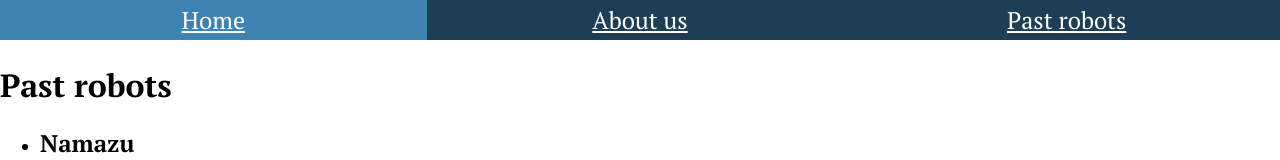
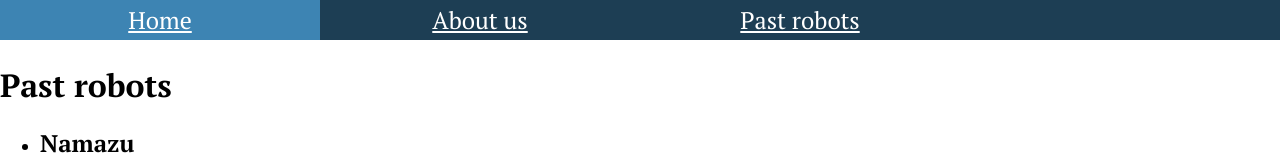
Before and after one commit to FCSRobotics/frc-website-23, a SvelteKit app: page /past-robots in a window 1280 px wide. Shown: the top 160 px of the page. Built offline with nearby package versions, Linux system fonts and the light colour scheme.

Commit message:
adsfjkdjlskfjldk

```diff
--- a/src/routes/+layout.svelte
+++ b/src/routes/+layout.svelte
@@ -22,7 +22,7 @@
     display: grid;
     place-items: center;
     grid-template-rows: 1fr;
-		grid-template-columns: 1fr 1fr 1fr;
+    grid-template-columns: 1fr 1fr 1fr 1fr;
     position: fixed;
     top: 0px;
     left: 0px;
```
Lines whose indentation alone changed are shown as unchanged.
